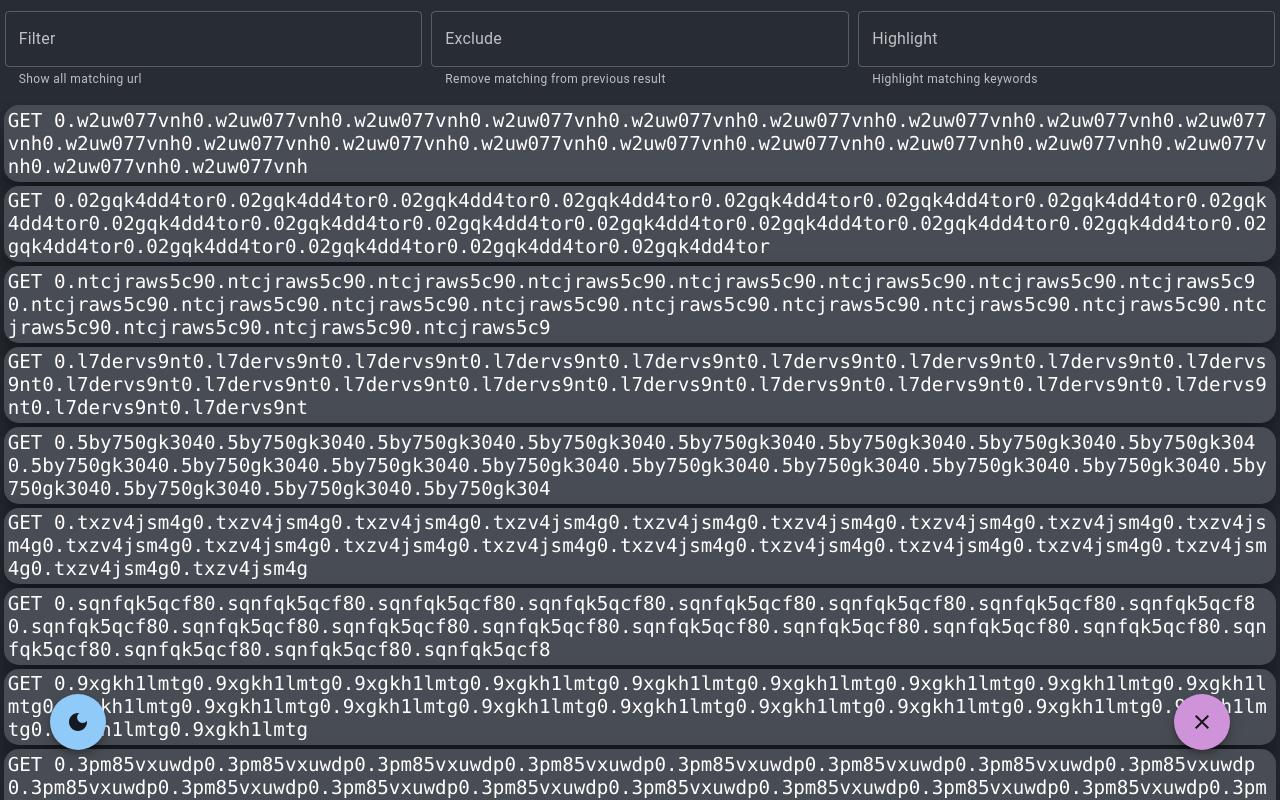
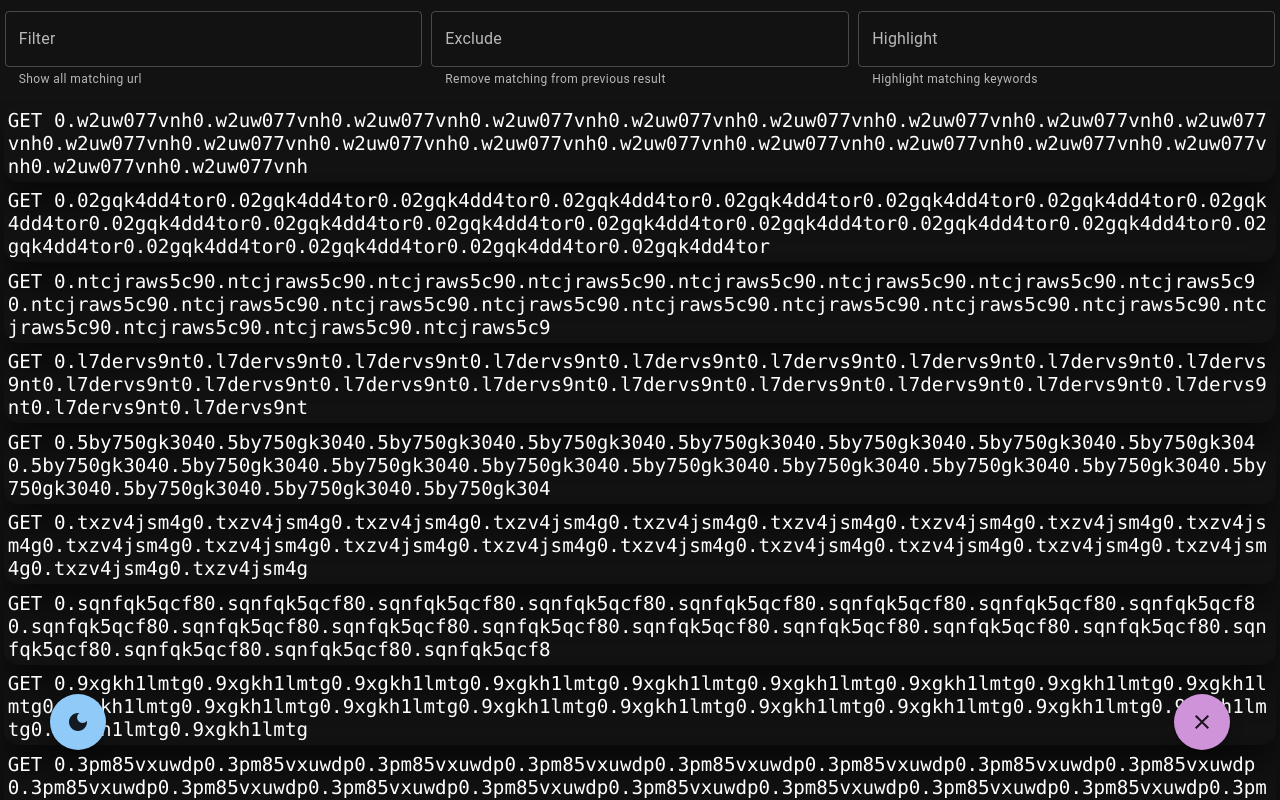
Before and after one commit to quantumsnowball/link-finder, a React (Create React App) app: page / in a window 1280 px wide. Built offline with nearby package versions, Linux system fonts and the light colour scheme.

Commit message:
feature: apply mui default colors

```diff
--- a/public/index.html
+++ b/public/index.html
@@ -5,7 +5,7 @@
   <meta charset="utf-8" />
   <link rel="icon" href="%PUBLIC_URL%/favicon.ico" />
   <meta name="viewport" content="width=device-width, initial-scale=1" />
-  <meta name="theme-color" content="#000000" />
+  <!-- <meta name="theme-color" content="#000000" /> -->
   <meta name="description" content="Web site created using create-react-app" />
   <link rel="apple-touch-icon" href="%PUBLIC_URL%/logo192.png" />
   <!--
--- a/src/components/App.tsx
+++ b/src/components/App.tsx
@@ -60,7 +60,9 @@
             flexDirection: "column",
             justifyContent: "space-between",
             alignItems: "stretch",
-            backgroundColor: "#282c34",
+            // backgroundColor: "#282c34",
+            color: 'text.primary',
+            backgroundColor: 'background.default',
             height: "100vh"
           }}
         >
--- a/src/components/MainArea/index.tsx
+++ b/src/components/MainArea/index.tsx
@@ -21,7 +21,6 @@
       disableGutters={true}
       sx={{
         flexGrow: 1,
-        color: 'white',
         textAlign: 'left',
         overflow: 'auto'
       }}
--- a/src/styles/Link.css
+++ b/src/styles/Link.css
@@ -4,7 +4,7 @@
   font-size: 1.2em;
   word-break: break-all;
   font-family: source-code-pro, Menlo, Monaco, Consolas, 'Courier New', monospace;
-  background-color: #484c54;
+  /* background-color: #484c54; */
   border-radius: 15px;
   box-shadow: 0 24px 31px rgba(1,1,0,0.5);
 }
```
